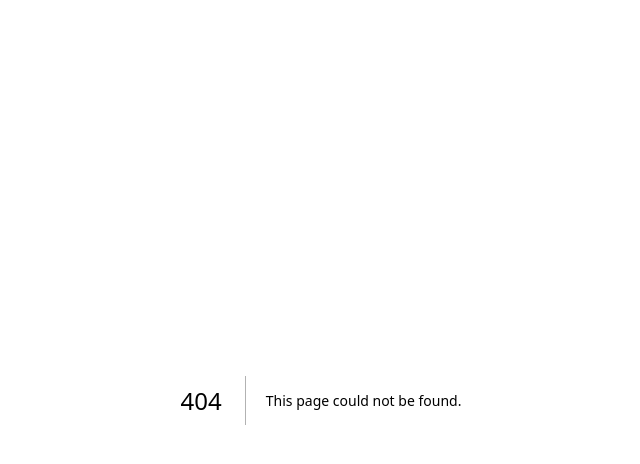
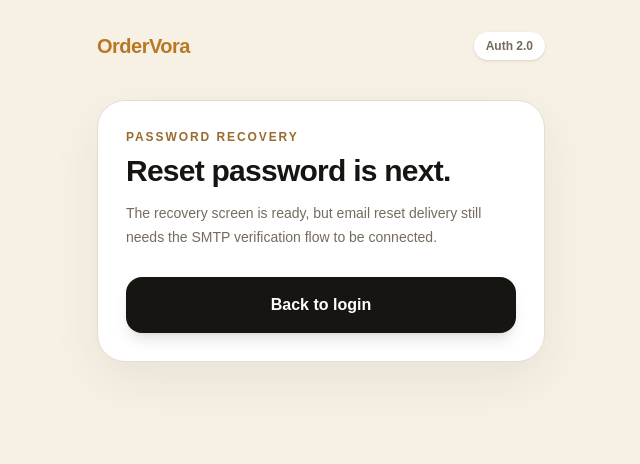
Before and after one commit to ordervora/Ordervora-MVP, a Next.js app in the folder apps/web/: page /forgot-password in a window 1280 px wide. Before the commit this address had no page. Shown: the top 464 px of the page, without its empty margins (319-959 px from the left). Built offline with nearby package versions, Linux system fonts and the light colour scheme.

Commit message:
feat(auth): add forgot password placeholder page

```diff
--- /dev/null
+++ b/apps/web/src/app/forgot-password/page.tsx
@@ -0,0 +1,25 @@
+import Link from "next/link";
+
+export default function ForgotPasswordPage() {
+  return (
+    <main className="min-h-screen w-full overflow-x-hidden bg-[#F7F0E5] px-4 py-8 text-[#171512] sm:px-6">
+      <div className="mx-auto w-full max-w-md">
+        <div className="mb-10 flex items-center justify-between">
+          <div className="text-xl font-bold tracking-tight text-[#B97824]">OrderVora</div>
+          <span className="rounded-full bg-white px-3 py-1.5 text-xs font-semibold text-[#756B5D] shadow-sm">Auth 2.0</span>
+        </div>
+
+        <section className="rounded-[28px] border border-[#E7DDCF] bg-white p-5 shadow-[0_18px_50px_rgba(48,39,27,0.07)] sm:p-7">
+          <p className="text-xs font-bold uppercase tracking-[0.16em] text-[#9A6A2F]">PASSWORD RECOVERY</p>
+          <h1 className="mt-2 text-3xl font-bold tracking-tight">Reset password is next.</h1>
+          <p className="mt-3 text-sm leading-6 text-[#756B5D]">
+            The recovery screen is ready, but email reset delivery still needs the SMTP verification flow to be connected.
+          </p>
+          <Link href="/login" className="mt-7 flex min-h-14 w-full items-center justify-center rounded-2xl bg-[#171512] px-5 text-base font-bold text-white shadow-lg shadow-black/10">
+            Back to login
+          </Link>
+        </section>
+      </div>
+    </main>
+  );
+}
```
